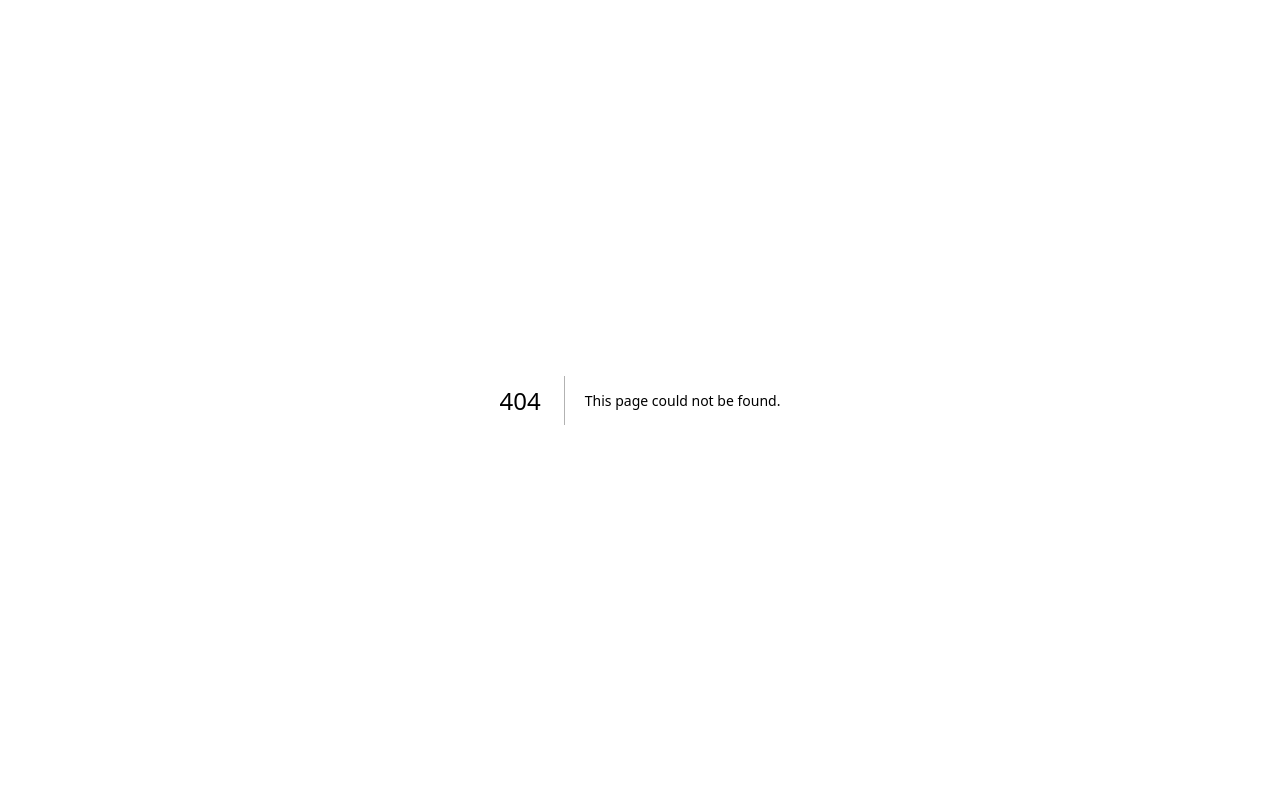
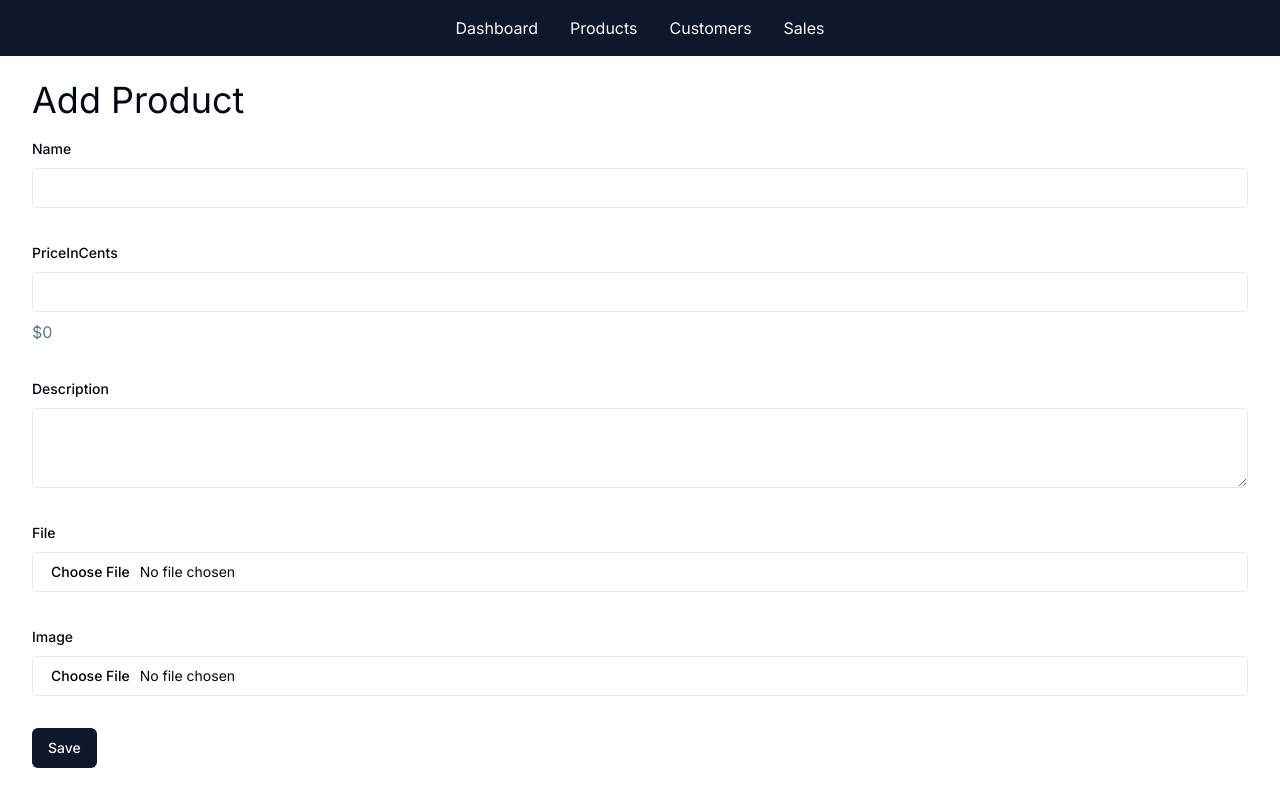
Before and after one commit to TomC13K/estore-nextjs, a Next.js app: page /admin/products/new in a window 1280 px wide. Before the commit this address had no page. Built offline with nearby package versions, Linux system fonts and the light colour scheme.

Commit message:
added admin product form

```diff
--- a/package.json
+++ b/package.json
@@ -10,6 +10,7 @@
   },
   "dependencies": {
     "@prisma/client": "^5.16.1",
+    "@radix-ui/react-label": "^2.1.0",
     "@radix-ui/react-slot": "^1.1.0",
     "class-variance-authority": "^0.7.0",
     "clsx": "^2.1.1",
@@ -18,7 +19,8 @@
     "react": "^18",
     "react-dom": "^18",
     "tailwind-merge": "^2.3.0",
-    "tailwindcss-animate": "^1.0.7"
+    "tailwindcss-animate": "^1.0.7",
+    "zod": "^3.23.8"
   },
   "devDependencies": {
     "@types/node": "^20",
--- /dev/null
+++ b/src/app/admin/_actions/products.ts
@@ -0,0 +1,5 @@
+'use server'
+
+export async function addProduct(formData: FormData) {
+    console.log(formData)
+}
--- /dev/null
+++ b/src/app/admin/products/_components/ProductForm.tsx
@@ -0,0 +1,48 @@
+"use client";
+
+import { Button } from "@/src/components/ui/button";
+import { Input } from "@/src/components/ui/input";
+import { Label } from "@/src/components/ui/label";
+import { Textarea } from "@/src/components/ui/textarea";
+import { formatCurrency } from "@/src/lib/formatters";
+import { useState } from "react";
+import { addProduct } from "../../_actions/products";
+
+export function ProductForm() {
+  const [priceInCents, setPriceInCents] = useState<number>(); // blank input by default - can be undefined below
+
+  return (
+    <form action={addProduct} className="space-y-8">
+      <div className="space-y-2">
+        <Label htmlFor="name">Name</Label>
+        <Input type="text" id="name" required></Input>
+      </div>
+      <div className="space-y-2">
+        <Label htmlFor="priceInCents">PriceInCents</Label>
+        <Input
+          type="number"
+          id="priceInCents"
+          required
+          value={priceInCents}
+          onChange={(e) => setPriceInCents(Number(e.target.value) || undefined)}
+        />
+        <div className="text-muted-foreground">
+          {formatCurrency((priceInCents || 0) / 100)}
+        </div>
+      </div>
+      <div className="space-y-2">
+        <Label htmlFor="description">Description</Label>
+        <Textarea id="description" name="description" required></Textarea>
+      </div>
+      <div className="space-y-2">
+        <Label htmlFor="file">File</Label>
+        <Input type="file" name="file" required></Input>
+      </div>
+      <div className="space-y-2">
+        <Label htmlFor="image">Image</Label>
+        <Input type="file" name="image" required></Input>
+      </div>
+      <Button type="submit">Save</Button>
+    </form>
+  );
+}
--- /dev/null
+++ b/src/app/admin/products/new/page.tsx
@@ -0,0 +1,9 @@
+import { PageHeader } from "../../_components/PageHeader";
+import { ProductForm } from "../_components/ProductForm";
+
+export default function NewProductPage() {
+    return <>
+        <PageHeader> Add Product </PageHeader>
+        <ProductForm/>
+    </>
+}
--- /dev/null
+++ b/src/components/ui/input.tsx
@@ -0,0 +1,25 @@
+import * as React from "react"
+
+import { cn } from "@/src/lib/utils"
+
+export interface InputProps
+  extends React.InputHTMLAttributes<HTMLInputElement> {}
+
+const Input = React.forwardRef<HTMLInputElement, InputProps>(
+  ({ className, type, ...props }, ref) => {
+    return (
+      <input
+        type={type}
+        className={cn(
+          "flex h-10 w-full rounded-md border border-input bg-background px-3 py-2 text-sm ring-offset-background file:border-0 file:bg-transparent file:text-sm file:font-medium placeholder:text-muted-foreground focus-visible:outline-none focus-visible:ring-2 focus-visible:ring-ring focus-visible:ring-offset-2 disabled:cursor-not-allowed disabled:opacity-50",
+          className
+        )}
+        ref={ref}
+        {...props}
+      />
+    )
+  }
+)
+Input.displayName = "Input"
+
+export { Input }
--- /dev/null
+++ b/src/components/ui/label.tsx
@@ -0,0 +1,26 @@
+"use client"
+
+import * as React from "react"
+import * as LabelPrimitive from "@radix-ui/react-label"
+import { cva, type VariantProps } from "class-variance-authority"
+
+import { cn } from "@/src/lib/utils"
+
+const labelVariants = cva(
+  "text-sm font-medium leading-none peer-disabled:cursor-not-allowed peer-disabled:opacity-70"
+)
+
+const Label = React.forwardRef<
+  React.ElementRef<typeof LabelPrimitive.Root>,
+  React.ComponentPropsWithoutRef<typeof LabelPrimitive.Root> &
+    VariantProps<typeof labelVariants>
+>(({ className, ...props }, ref) => (
+  <LabelPrimitive.Root
+    ref={ref}
+    className={cn(labelVariants(), className)}
+    {...props}
+  />
+))
+Label.displayName = LabelPrimitive.Root.displayName
+
+export { Label }
--- /dev/null
+++ b/src/components/ui/textarea.tsx
@@ -0,0 +1,24 @@
+import * as React from "react"
+
+import { cn } from "@/src/lib/utils"
+
+export interface TextareaProps
+  extends React.TextareaHTMLAttributes<HTMLTextAreaElement> {}
+
+const Textarea = React.forwardRef<HTMLTextAreaElement, TextareaProps>(
+  ({ className, ...props }, ref) => {
+    return (
+      <textarea
+        className={cn(
+          "flex min-h-[80px] w-full rounded-md border border-input bg-background px-3 py-2 text-sm ring-offset-background placeholder:text-muted-foreground focus-visible:outline-none focus-visible:ring-2 focus-visible:ring-ring focus-visible:ring-offset-2 disabled:cursor-not-allowed disabled:opacity-50",
+          className
+        )}
+        ref={ref}
+        {...props}
+      />
+    )
+  }
+)
+Textarea.displayName = "Textarea"
+
+export { Textarea }
```
Also changed, not shown: 2 other files (tests, documents, lock files or other folders).
